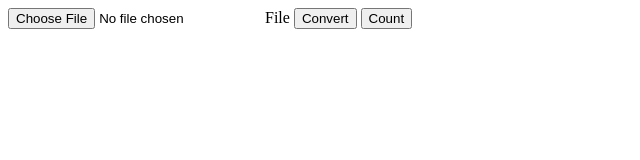
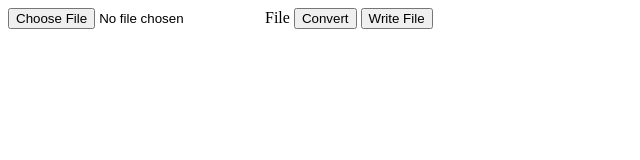
Before and after one commit to gitSergeyhab/xlsx-read-write, a plain HTML site: page index.html in a window 1280 px wide. Shown: the full height of the page, 0-640 px from the left. Drawn offline with Linux system fonts and the light colour scheme.

Commit message:
changed html

```diff
--- a/index.html
+++ b/index.html
@@ -11,7 +11,7 @@
             <input id="file" type="file" accept=".xls,.xlsx"/>  File
         </label>
         <button type="button" id="btn-convert">Convert</button>
-        <button type="button" id="btn-count">Count</button>
+        <button type="button" id="btn-count">Write File</button>
     </form>
     <script src="https://cdnjs.cloudflare.com/ajax/libs/xlsx/0.18.5/xlsx.full.min.js" ></script>
     <script src="script.js"></script>
```
